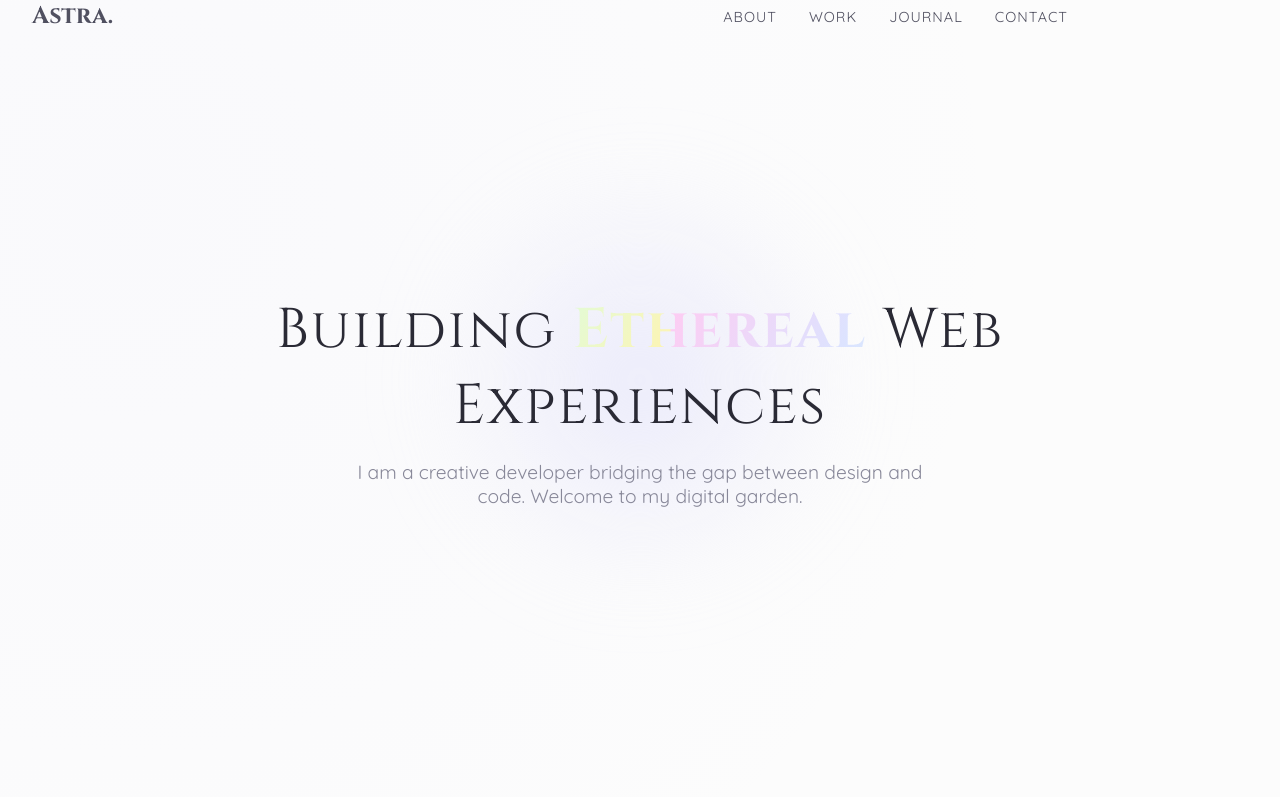
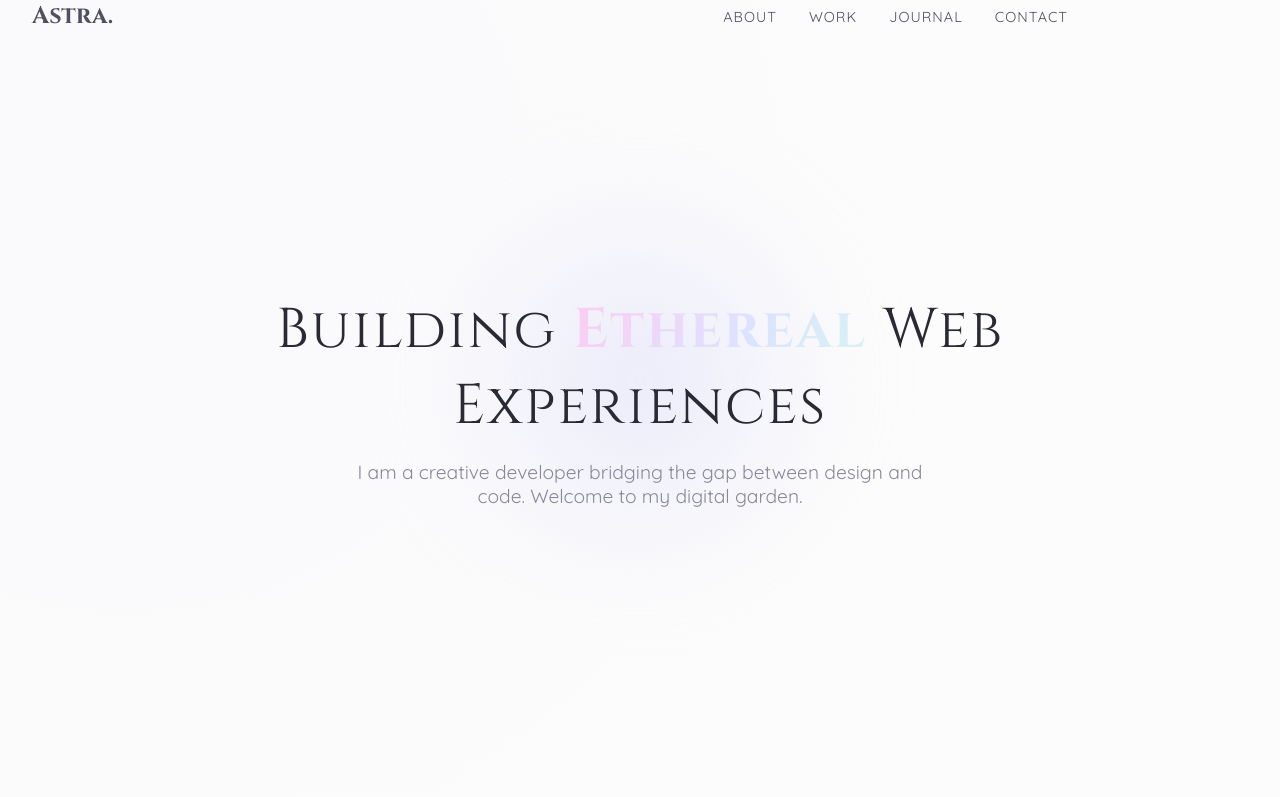
Before and after one commit to Gask314/grandiflora-yooyeon, a plain HTML site: page index.html in a window 1280 px wide. Shown: the top 797 px of the page. Drawn offline with Linux system fonts and the light colour scheme.

Commit message:
Update style.css

```diff
--- a/style.css
+++ b/style.css
@@ -4,7 +4,7 @@
     --text-main: #505060;
     --text-light: #888899;
     --silver-accent: #c0c0d0;
-    --holo-gradient: linear-gradient(120deg, #ffcbf2, #dbe4ff, #d4ffea, #fff3b0);
+    --holo-gradient: linear-gradient(119deg, #ffcbf2, #dbe4ff, #d4ffea, #fff3b0);
     --glass-bg: rgba(255, 255, 255, 0.65);
     --glass-border: rgba(255, 255, 255, 0.8);
     --shadow-dreamy: 0 10px 40px -10px rgba(180, 190, 210, 0.3);
@@ -43,29 +43,13 @@ h1, h2, h3 {
     color: var(--text-light);
 }
 
-/*
 .halo-text {
     background: var(--holo-gradient);
     -webkit-background-clip: text;
     background-clip: text;
     color: transparent;
-    font-weight: 700;
-    background-size: 300% 300%;
-    animation: shimmer 8s ease-in-out infinite alternate;
-}
-
-@keyframes shimmer {
-    0% { background-position: 0% 50%; }
-    100% { background-position: 100% 50%; }
-}
-*/
-.halo-text {
-    background: var(--holo-gradient);
-    -webkit-background-clip: text;
-    background-clip: text;
-    color: transparent;
-    font-weight: 700;
-    animation: shimmer 6s infinite linear;
+    font-weight: 600;
+    animation: shimmer 5s infinite linear;
     background-size: 200% auto;
 }
 
```
